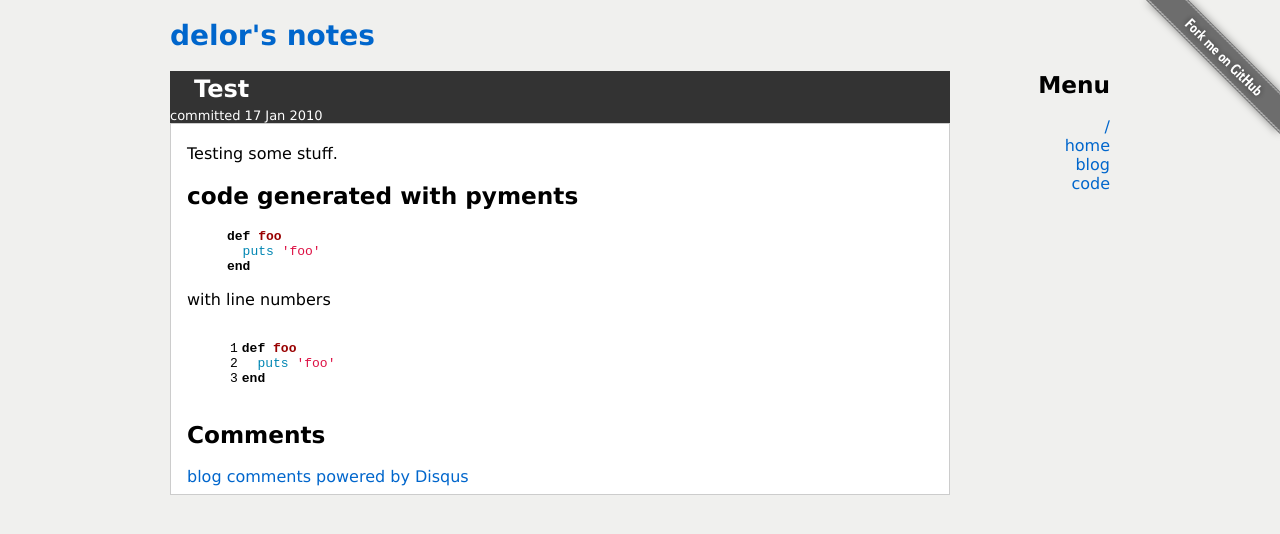
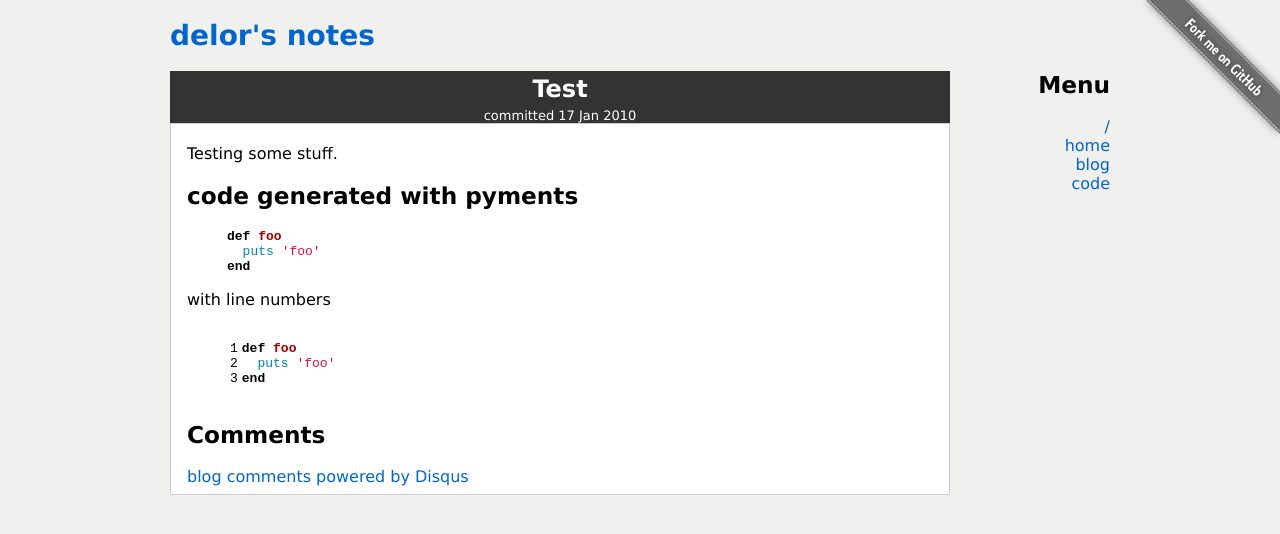
Before and after one commit to delor/delor.github.com, a Jekyll site: the page built from _posts/2010-01-17-test.markdown, in a window 1280 px wide. Shown: the top 534 px of the page. Built offline with Jekyll 4.4.1, drawn with Linux system fonts in a browser that asks for light colours; Markdown is read by kramdown in place of the engine named in the settings; comment, search, counter and statistics services are not loaded.

Commit message:
'text-align: center' for post header

```diff
--- a/css/styles.css
+++ b/css/styles.css
@@ -9,7 +9,7 @@ a:link { color: #0066CC; }
 h1 { font-size: 175%; }
 h2 { font-size: 145%; }
 
-#header { -moz-border-radius-topleft: 1em; -moz-border-radius-topright: 1em; background-color: #333333; }
+#header { -moz-border-radius-topleft: 1em; -moz-border-radius-topright: 1em; background-color: #333333; text-align: center; }
 #header h1 { font-size: x-large; margin: 0; padding: 0.2em 1em; }
 #header h1 a, #header h1 a:visited { color: white; }
 #header p { font-size: small; margin: 0; padding: 0; color: white; }
```
